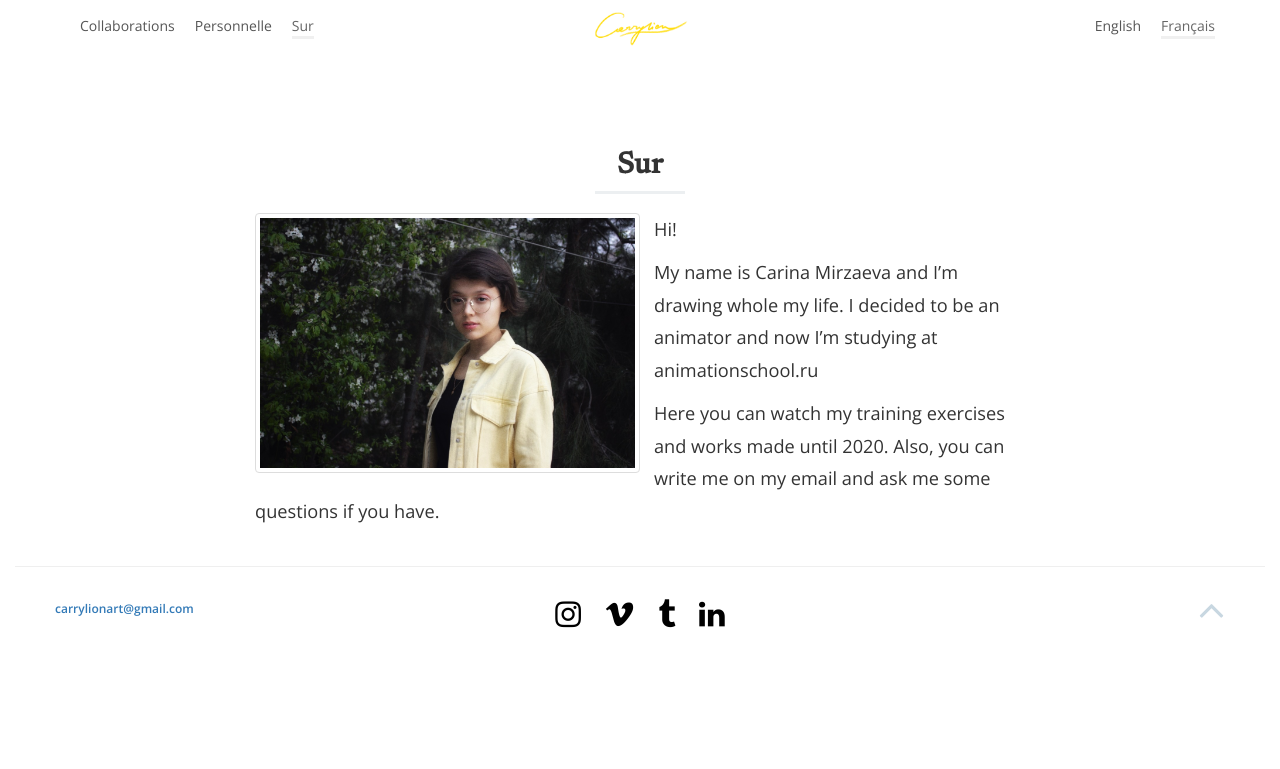
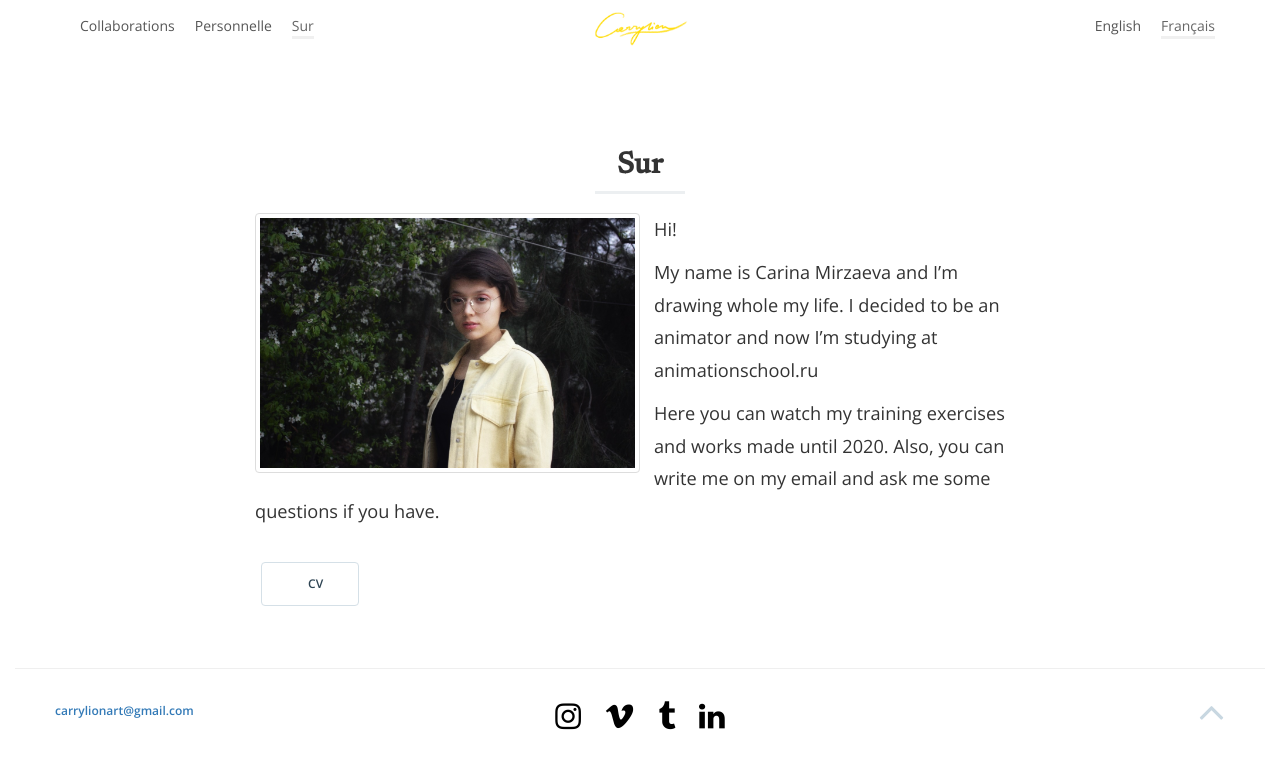
Before and after one commit to ryuldashev/carrylion.com, a Jekyll site: the page built from about.md, in a window 1280 px wide. Shown: the top 769 px of the page. Built offline with Jekyll 4.4.1, drawn with Linux system fonts in a browser that asks for light colours; nearby versions of some CDN libraries.

Commit message:
Updated About

```diff
--- a/about.md
+++ b/about.md
@@ -2,7 +2,6 @@
 title: Sur
 permalink: "/about"
 image: "/uploads/IMG_20200323_210806_240-01.jpeg"
-file_cv:
 layout: inner
 ---
 
@@ -12,3 +11,10 @@ My name is Carina Mirzaeva and I’m drawing whole my life. I decided to be an a
 
 
 Here you can watch my training exercises and works made until 2020. Also, you can write me on my email and ask me some questions if you have.
+
+
+<a href="/uploads/CV_Karina%20Mirzaeva.pdf" class="project-link">
+    <button class="btn btn-default btn-sm">
+        <i class="fa fa-file-alt fa-lg"></i> CV
+    </button>
+</a>
```
